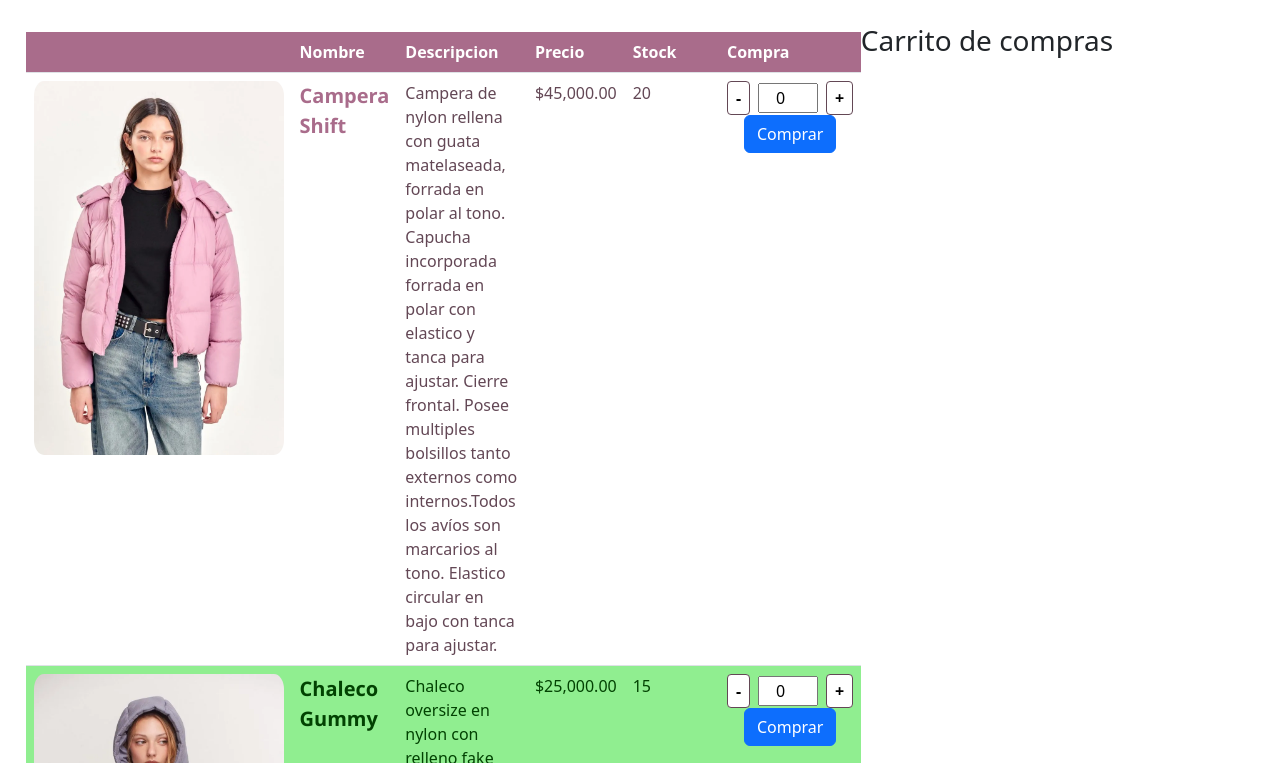
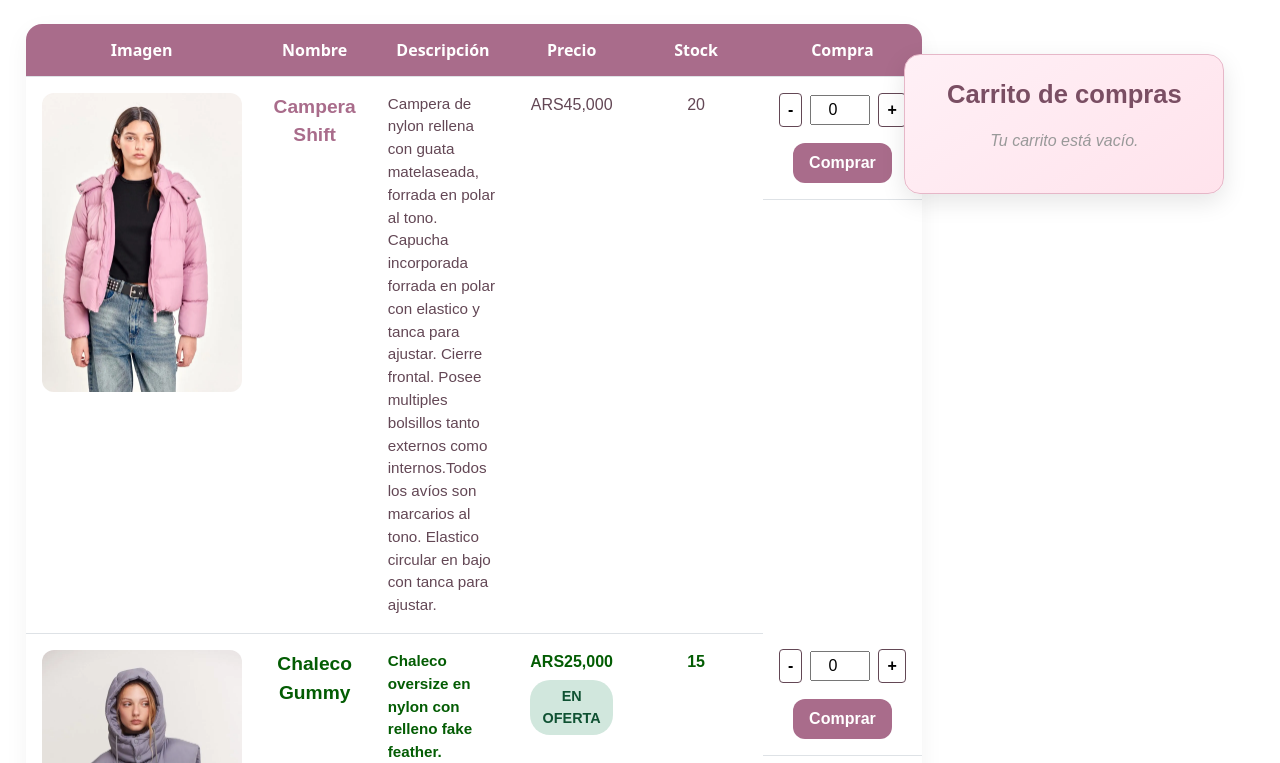
Before and after one commit to VictoriaCepedaMarquinez/proyectoAngular, an Angular app: page /clothes in a window 1280 px wide. Shown: the part 257-1020 px from the top of the page. Built offline with nearby package versions, Linux system fonts and the light colour scheme.

Commit message:
se agrega estilo y readme

```diff
--- a/src/app/cart/cart.css
+++ b/src/app/cart/cart.css
@@ -0,0 +1,74 @@
+.cart-container {
+  background: linear-gradient(145deg, #fff0f6, #ffe3ec);
+  border: 1px solid #e6b7c8;
+  border-radius: 16px;
+  padding: 24px;
+  max-width: 320px;
+  margin-left: auto;
+  margin-right: 30px;
+  margin-top: 30px;
+  font-family: 'DM Sans', sans-serif;
+  box-shadow: 0 8px 24px rgba(0, 0, 0, 0.1);
+  transition: all 0.3s ease-in-out;
+}
+
+.cart-container:hover {
+  transform: translateY(-4px);
+  box-shadow: 0 12px 28px rgba(0, 0, 0, 0.15);
+}
+
+.cart-container h3 {
+  margin-bottom: 20px;
+  color: #7a4e63;
+  font-weight: 700;
+  font-size: 1.6rem;
+  text-align: center;
+}
+
+.cart-list {
+  list-style: none;
+  padding: 0;
+  margin: 0;
+}
+
+.cart-list li {
+  display: flex;
+  justify-content: space-between;
+  align-items: center;
+  padding: 12px 0;
+  border-bottom: 1px dashed #e3c4d0;
+  font-size: 1rem;
+}
+
+.cart-list li:last-child {
+  border-bottom: none;
+}
+
+.item-name {
+  font-weight: 500;
+  color: #3b3b3b;
+}
+
+.item-quantity {
+  background-color: #ffc0cb;
+  padding: 6px 12px;
+  border-radius: 20px;
+  font-size: 0.85rem;
+  color: #5a2e40;
+  font-weight: bold;
+}
+
+.empty-cart {
+  text-align: center;
+  color: #999;
+  font-style: italic;
+  margin-top: 20px;
+}
+.cart-list li {
+  animation: fadeIn 0.3s ease;
+}
+
+@keyframes fadeIn {
+  from { opacity: 0; transform: translateY(10px); }
+  to { opacity: 1; transform: translateY(0); }
+}
--- a/src/app/cart/cart.html
+++ b/src/app/cart/cart.html
@@ -1,7 +1,17 @@
-<h3>Carrito de compras</h3>
+<div class="cart-container">
+  <h3>Carrito de compras
+  </h3>
 
-<ul>
-  <li *ngFor="let clothes of cartList$ | async">
-    {{ clothes.name }} : {{ clothes.quantity }}
-  </li>
-</ul>
+  <ng-container *ngIf="cartList$ | async as cartList">
+    <ul class="cart-list" *ngIf="cartList.length > 0; else emptyCart">
+      <li *ngFor="let clothes of cartList">
+        <span class="item-name">{{ clothes.name }}</span>
+        <span class="item-quantity">x{{ clothes.quantity }}</span>
+      </li>
+    </ul>
+  </ng-container>
+
+  <ng-template #emptyCart>
+    <p class="empty-cart">Tu carrito está vacío.</p>
+  </ng-template>
+</div>
--- /dev/null
+++ b/src/app/clothes-data.ts
@@ -0,0 +1,13 @@
+import { Injectable } from '@angular/core';
+
+@Injectable({
+  providedIn: 'root'
+})
+export class ClothesData {
+
+  constructor() { }
+
+  public getAll(){
+
+  }
+}
--- a/src/app/clothing-list/clothing-list.css
+++ b/src/app/clothing-list/clothing-list.css
@@ -1,26 +1,100 @@
 
-.nombrePrenda{
-    font-family: 'Segoe UI', Tahoma, Geneva, Verdana, sans-serif;
-    font-weight: bold;
-    font-size: 20px;
-    color: #A96C8B;
+
+.tabla-ropa {
+  width: 100%;
+  border-collapse: collapse;
+  border-radius: 16px;
+  overflow: hidden;
+  box-shadow: 0 8px 24px rgba(0, 0, 0, 0.05);
 }
 
-th{
-    background-color: #A96C8B;
-    color: white;
+th {
+  background-color: #a96c8b;
+  color: white;
+  padding: 14px;
+  text-align: center;
+  font-size: 1rem;
 }
 
-td{
-    color: #634755;
-    width: 400px;
-
+td {
+  color: #634755;
+  padding: 16px;
+  vertical-align: top;
+  text-align: center;
+  font-family: 'DM Sans', sans-serif;
 }
 
-img{
-    border-radius: 4%;
+.nombre-prenda {
+  font-weight: 700;
+  font-size: 1.2rem;
+  color: #a96c8b;
 }
-.clearance td{
-    background-color: lightgreen;
-    color: rgb(2, 66, 2);
+
+.descripcion-prenda {
+  font-size: 0.95rem;
+  text-align: left;
 }
+
+.imagen-prenda {
+  border-radius: 12px;
+  width: 200px;
+  transition: transform 0.3s ease;
+}
+
+.imagen-prenda:hover {
+  transform: scale(1.05);
+}
+
+.clearance td {
+  color: rgb(3, 92, 3);
+  font-weight: 600;
+}
+
+
+.sin-stock {
+  background-color: #f8d7da;
+  color: #842029;
+  padding: 6px 12px;
+  border-radius: 20px;
+  font-size: 0.9rem;
+}
+
+.btn-comprar {
+  margin-top: 8px;
+  background-color: #a96c8b;
+  color: white;
+  border: none;
+  padding: 8px 16px;
+  border-radius: 12px;
+  font-weight: 600;
+  cursor: pointer;
+  transition: background-color 0.3s ease;
+}
+
+.btn-comprar:hover {
+  background-color: #874d6a;
+}
+
+.acciones-compra {
+  display: flex;
+  flex-direction: column;
+  align-items: center;
+  gap: 8px;
+}
+
+.sin-resultados {
+  text-align: center;
+  padding: 20px;
+  color: #999;
+  font-style: italic;
+}
+.badge-oferta {
+  background-color: #d1e7dd;
+  color: #0f5132;
+  padding: 6px 12px;
+  border-radius: 20px;
+  font-size: 0.9rem;
+  display: inline-block;
+  margin-top: 6px;
+  font-weight: 600;
+}
--- a/src/app/clothing-list/clothing-list.html
+++ b/src/app/clothing-list/clothing-list.html
@@ -1,43 +1,47 @@
-<h2></h2>
-<table class="table">
+<table class="table tabla-ropa">
   <thead>
     <tr>
-      <th></th>
+      <th>Imagen</th>
       <th>Nombre</th>
-      <th>Descripcion</th>
+      <th>Descripción</th>
       <th>Precio</th>
       <th>Stock</th>
       <th>Compra</th>
     </tr>
   </thead>
   <tbody>
-    @for (clothes of clothes; track clothes.name){
-    <tr [ngClass]="{'clearance':clothes.clearance}">
+    @for (clothes of clothes; track clothes.name) {
+      <tr [ngClass]="{'clearance': clothes.clearance}">
         <td>
-        <img class="img-thunbnail" [src]="clothes.imagen" [alt]="clothes.name" width="250"
+          <img class="imagen-prenda" [src]="clothes.imagen" [alt]="clothes.name"
                (mouseenter)="cambiarImagen(clothes)" (mouseleave)="restaurarImagen(clothes)" />
+        </td>
+        <td class="nombre-prenda">{{ clothes.name }}</td>
+        <td class="descripcion-prenda">{{ clothes.description }}</td>
 
+        <td>
+          {{ clothes.price | currency: 'ARS':'symbol':'1.0-0' }}
+          @if (clothes.clearance) {
+            <div><span class="badge-oferta">EN OFERTA</span></div>
+          }
         </td>
-      <td class="nombrePrenda">{{ clothes.name }} </td>
-      <td>{{ clothes.description}}</td>
-      <td> {{clothes.price | currency}}</td>
 
-      @if(clothes.stock > 0){
-      <td>{{clothes.stock}}</td>
-      }@else {
-      <td><span class="badge rounded-pill text-bg-warning" *ngIf="clothes.stock == 0">SIN STOCK</span></td>
+        @if (clothes.stock > 0) {
+          <td>{{ clothes.stock }}</td>
+        } @else {
+          <td><span class="badge sin-stock">SIN STOCK</span></td>
         }
-      <td class="text-center">
+
+        <td class="acciones-compra">
           @if (clothes.stock) {
             <app-input-integer [(quantity)]="clothes.quantity" [max]="clothes.stock"></app-input-integer>
-         <button class="btn btn-primary" (click)="addToCart(clothes)">Comprar</button>
-
+            <button class="btn-comprar" (click)="addToCart(clothes)">Comprar</button>
           }
         </td>
       </tr>
-    }@empty {
+    } @empty {
       <tr>
-      <td colspan="4">No hay indumentaria para mostrar</td>
+        <td colspan="6" class="sin-resultados">No hay indumentaria para mostrar</td>
       </tr>
     }
   </tbody>
--- a/src/app/clothing-list/clothing-list.ts
+++ b/src/app/clothing-list/clothing-list.ts
@@ -4,6 +4,7 @@ import { CommonModule } from '@angular/common';
 import { FormsModule } from '@angular/forms';
 import { InputIntegerComponent } from '../input-integer/input-integer';
 import { ClothesCart } from '../clothes-cart';
+import { ClothesData } from '../clothes-data';
 
 
 @Component({
@@ -60,7 +61,7 @@ export class ClothingListComponent {
     prenda.imagen = prenda.imagenNormal;
   }
 
-  constructor(private cart: ClothesCart) {}
+  constructor(private cart: ClothesCart, private clothesService: ClothesData) {}
 
   addToCart(clothes :clothes):void{
     this.cart.addToCart(clothes);
--- a/src/app/toia-about/toia-about.css
+++ b/src/app/toia-about/toia-about.css
@@ -0,0 +1,24 @@
+.about-us {
+  background-color: #fdf7fa;
+  padding: 40px 20px;
+  border-radius: 16px;
+  box-shadow: 0 8px 24px rgba(0, 0, 0, 0.05);
+  max-width: 800px;
+  margin: 40px auto;
+  font-family: 'DM Sans', sans-serif;
+  color: #634755;
+}
+
+.about-us h2 {
+  font-size: 2rem;
+  color: #a96c8b;
+  margin-bottom: 20px;
+  text-align: center;
+}
+
+.about-us p {
+  font-size: 1rem;
+  line-height: 1.6;
+  margin-bottom: 16px;
+  text-align: center;
+}
--- a/src/app/toia-about/toia-about.html
+++ b/src/app/toia-about/toia-about.html
@@ -1 +1,14 @@
-<p>Lorem ipsum dolor sit amet consectetur adipisicing elit. Pariatur eaque sapiente quae est excepturi. Nostrum veritatis labore, natus tempora totam, laboriosam quo possimus ut dolore consectetur sunt fuga, aperiam molestiae.</p>
+<section class="about-us">
+  <div class="about-content">
+    <h2>Sobre Nosotros</h2>
+    <p>
+      En <strong>Toia Clothes</strong> nos apasiona la moda accesible, original y cómoda. Diseñamos y seleccionamos cada prenda pensando en tu estilo y personalidad, con opciones para todos los días y para esos momentos especiales.
+    </p>
+    <p>
+      Creemos en el poder de vestir como te gusta, por eso nuestras colecciones combinan calidad, diseño y precios justos. Además, nos esforzamos por ofrecer una experiencia de compra ágil, clara y con mucho corazón.
+    </p>
+    <p>
+      Gracias por elegirnos. 💖
+    </p>
+  </div>
+</section>
```
Also changed, not shown: 2 other files (tests, documents, lock files or other folders). Lines whose indentation alone changed are shown as unchanged.
